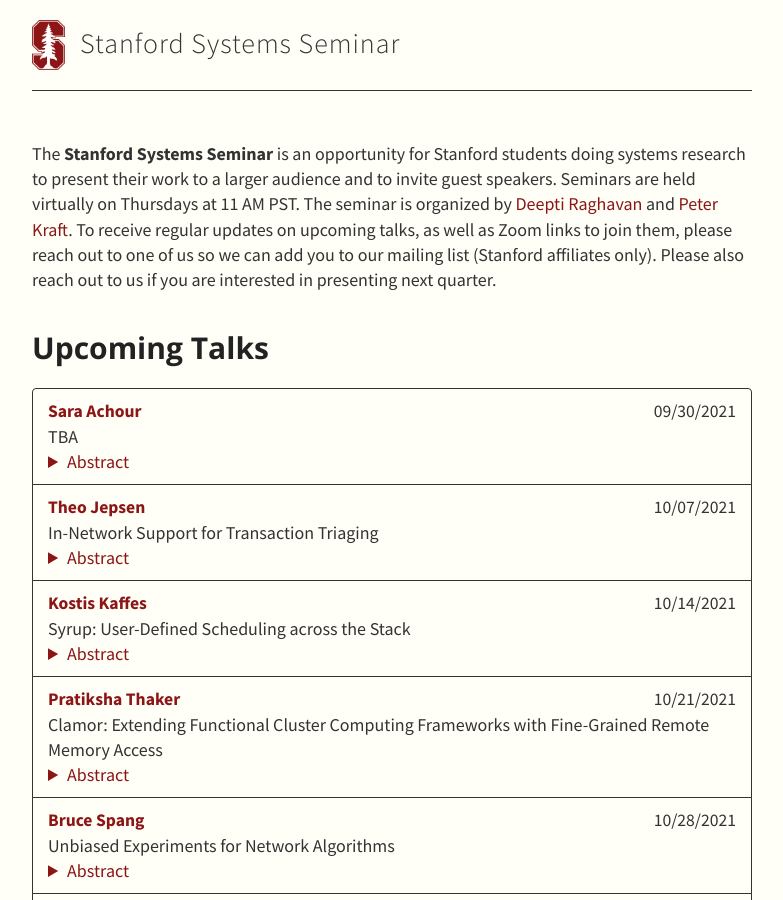
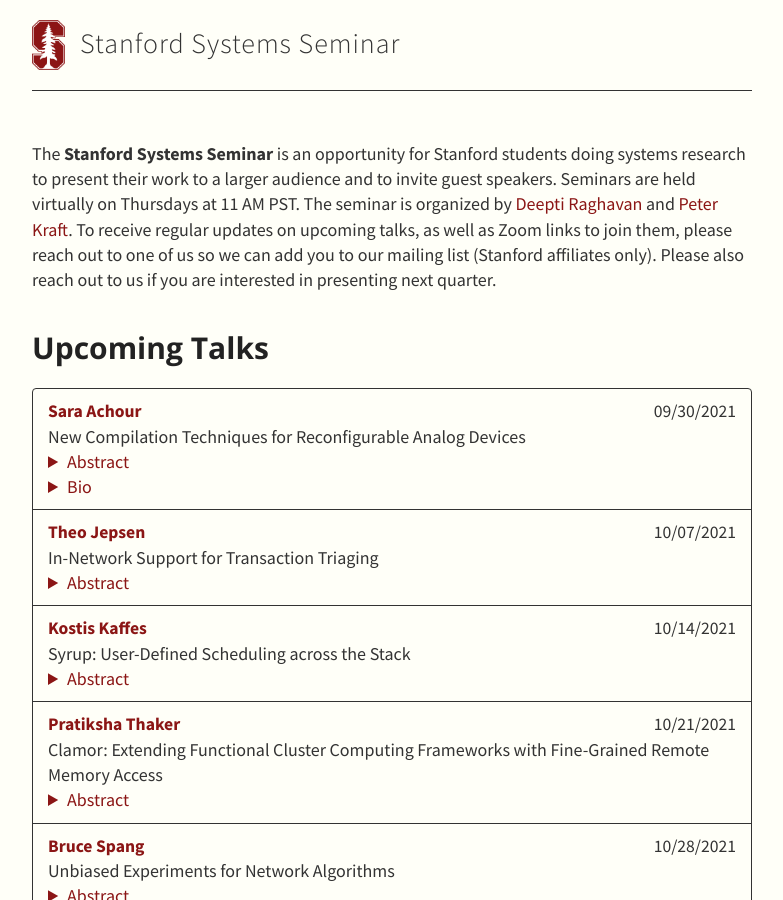
Before and after one commit to stanford-systems-seminar/stanford-systems-seminar.github.io, a Jekyll site: the page built from index.md, in a window 1280 px wide and 900 px high. Shown: the whole window, without its empty margins (248-1031 px from the left). Built offline with Jekyll 4.4.1, drawn with Linux system fonts in a browser that asks for light colours.

Commit message:
Update talks.yml

```diff
--- a/_data/talks.yml
+++ b/_data/talks.yml
@@ -2,8 +2,9 @@
   members:
     - speaker: Sara Achour
       date: 09/30/2021
-      title: "TBA"
-      abstract: "TBA"
+      title: "New Compilation Techniques for Reconfigurable Analog Devices"
+      abstract: "Reconfigurable analog devices are a powerful new computing substrate especially appropriate for executing dynamical systems in an energy efficient manner. These devices leverage the physical behavior of transistors to directly implement computation. Under this paradigm, voltages and currents within the device implement continuously evolving variables in the computation. In this talk, I discuss compilation techniques for automatically configuring such devices to execute dynamical systems. I present Legno, the first compilation system that automatically targets a real reconfigurable analog device of this class. Legno synthesizes analog circuits from parametric and specialized analog blocks and accounts for analog noise, quantization error, operating range limitations, and manufacturing variations within the device. I evaluate Legno on applications from the biology, physics, and controls domains. The results demonstrate that these applications execute with acceptable error while consuming microjoules of energy."
+      biography: "Sara Achour is an Assistant Professor jointly appointed to both the Computer Science Department and the Electrical Engineering Department at Stanford University. Her research focuses on new techniques and tools, specifically new programming languages, compilers, and runtime systems, that enable end-users to easily develop computations that exploit the potential of emergent nontraditional computing platforms."
       website: http://people.csail.mit.edu/sachour/
     - speaker: Theo Jepsen
       date: 10/07/2021
```
